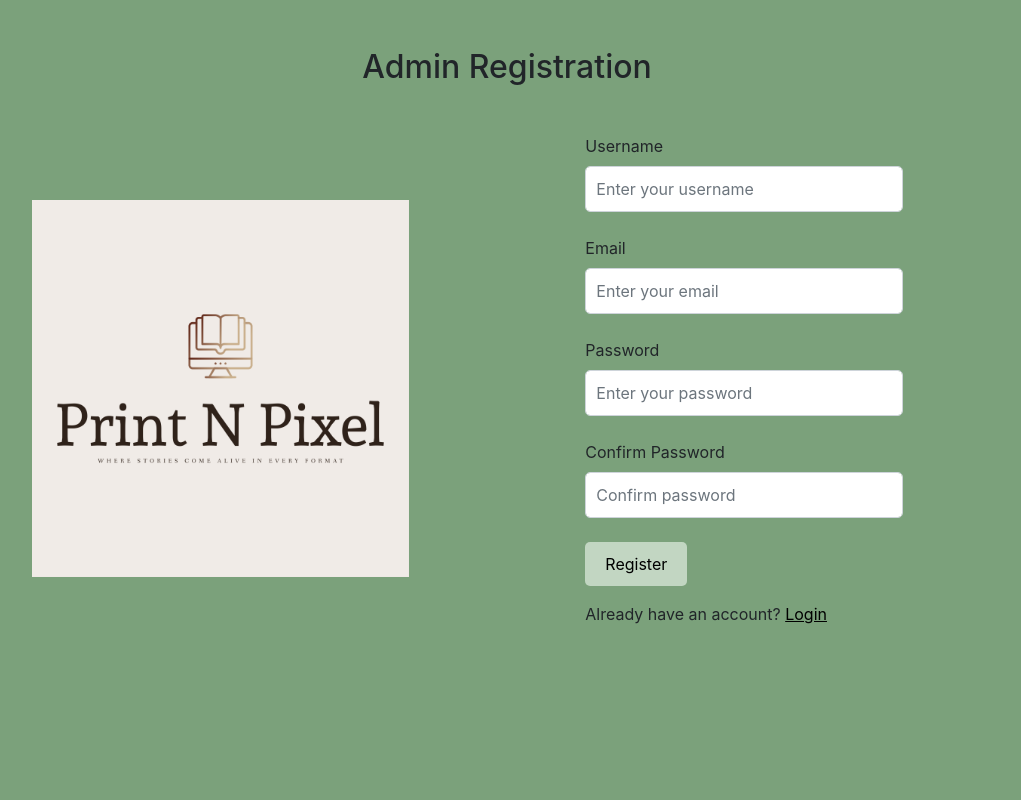
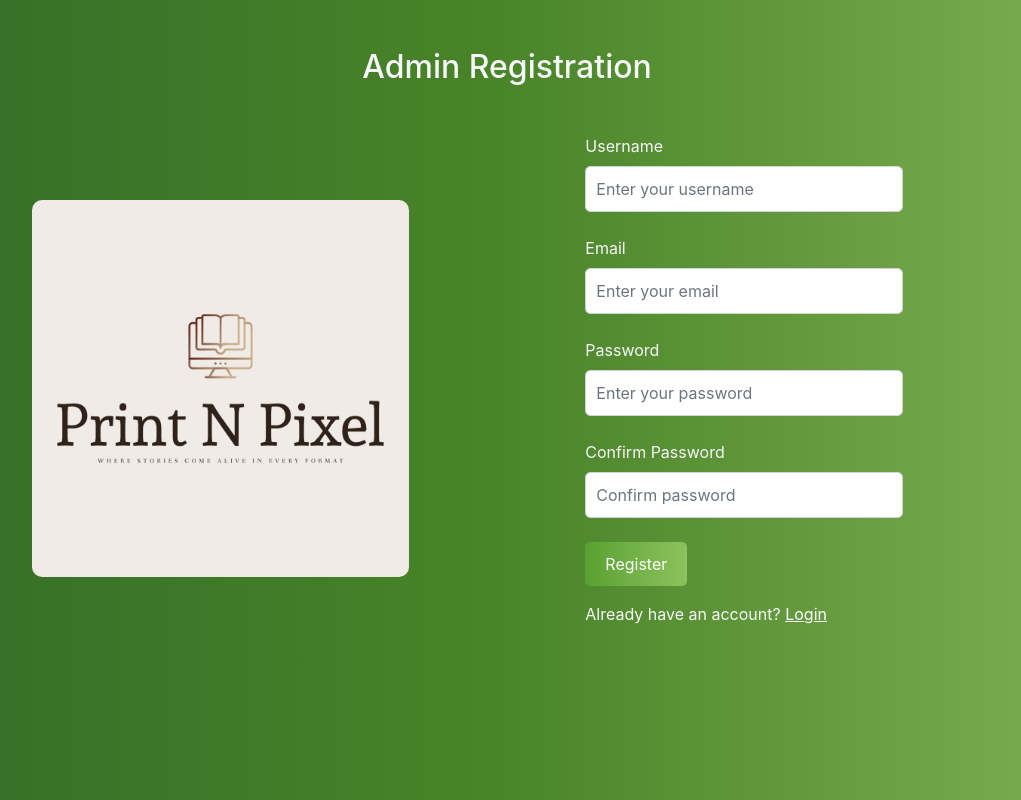
Before and after one commit to KaTim128/capstone, a PHP site: page /admin/adminRegistration.php in a window 1280 px wide. Shown: the whole page, without its empty margins (149-1170 px from the left). Run offline with PHP 8.4, Linux system fonts and the light colour scheme.

Commit message:
light color for adminpanel

```diff
--- a/admin/adminRegistration.php
+++ b/admin/adminRegistration.php
@@ -66,34 +66,34 @@ if (isset($_POST['adminRegistration'])) {
     <link rel="stylesheet" href="https://cdn.jsdelivr.net/npm/bootstrap@4.0.0/dist/css/bootstrap.min.css">
     <link rel="stylesheet" href="admin_style.css">
 </head>
-<body class="front-background">
+<body class="front-background navbar-color">
     <div class="container-fluid m-3 front-background">
-        <h2 class="text-center my-5">Admin Registration</h2>
+        <h2 class="text-center my-5 text-light">Admin Registration</h2>
         <div class="row d-flex justify-content-center align-items-center form-container">
             <div class="col-lg-5 col-md-5">
-                <img src="../images/logo_new.png" alt="Admin Registration" class="img-fluid img-logo">
+                <img src="../images/logo_new.png" alt="Admin Registration" class="img-fluid img-logo" style="border-radius:10px;">
             </div>
             <div class="col-lg-4 col-md-5">
                 <form action="" method="post">
                     <div class="form-outline mb-4">
-                        <label for="username" class="form-label">Username</label>
+                        <label for="username" class="form-label text-light">Username</label>
                         <input type="text" id="username" name="username" class="form-control custom-input" placeholder="Enter your username" required>
                     </div>
                     <div class="form-outline mb-4">
-                        <label for="email" class="form-label">Email</label>
+                        <label for="email" class="form-label text-light">Email</label>
                         <input type="email" id="email" name="email" class="form-control custom-input" placeholder="Enter your email" required>
                     </div>
                     <div class="form-outline mb-4">
-                        <label for="password" class="form-label">Password</label>
+                        <label for="password" class="form-label text-light">Password</label>
                         <input type="password" id="password" name="password" class="form-control custom-input" placeholder="Enter your password" required>
                     </div>
                     <div class="form-outline mb-4">
-                        <label for="conf_password" class="form-label">Confirm Password</label>
+                        <label for="conf_password" class="form-label text-light">Confirm Password</label>
                         <input type="password" id="conf_password" name="conf_password" class="form-control custom-input" placeholder="Confirm password" required>
                     </div>
                     <div>
                         <button type="submit" name="adminRegistration" class="btn-style mb-3">Register</button>
-                        <p>Already have an account? <a href="adminLogin.php" class="link-style">Login</a></p>
+                        <p class="text-light">Already have an account? <a href="adminLogin.php" class="link-style">Login</a></p>
                     </div>
                 </form>
             </div>
--- a/admin/admin_style.css
+++ b/admin/admin_style.css
@@ -45,28 +45,33 @@ body {
 
 /* Link styling */
 .link-style {
-  color: black;
+  color: white;
   text-decoration: underline;
   transition: color 0.3s ease; /* Smooth hover transition */
 }
 
 .link-style:hover {
-  color: white; /* Turns link white on hover */
+  color: black; /* Turns link white on hover */
 }
 
-/* Button styling */
 .btn-style {
-  padding: 10px 20px;
-  background-color: #c2d6c2;
+  padding: 10px 20px; /* Adjust padding */
+  margin-right: 10px; /* Add right margin for spacing */
+  background: linear-gradient(to right, #5aa131, #8cc25d);
+  color: #ffffff; /* White text */
   border: none;
   border-radius: 5px;
   cursor: pointer;
-  transition: all 0.3s ease;
+  text-decoration: none;
+  transition: background-color 0.3s, transform 0.3s; /* Smooth transitions */
 }
 
-/* Button hover effect */
 .btn-style:hover {
-  background-color: #a8c0a8;
-  box-shadow: inset 0px 1px 2px rgba(0, 0, 0, 0.2);
-  transform: scale(0.98);
+  background: linear-gradient(to right, #64b436, #8cc25d);
+  transform: scale(0.95);
+  color: #ffffff;
 }
+
+.navbar-color {
+  background: linear-gradient(to right, #336a29, #498428, #80b155);
+}
```
Also changed, not shown: admin/adminLogin.php (+7 -7 lines).
